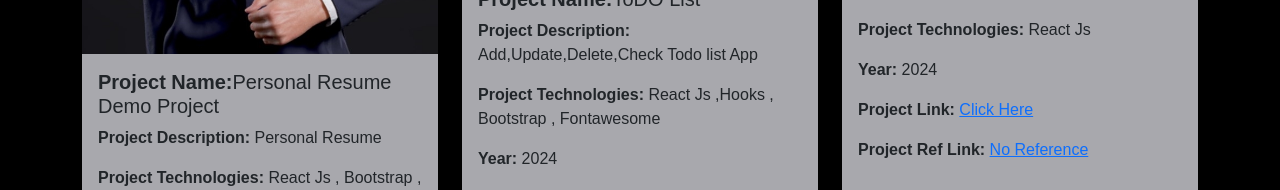
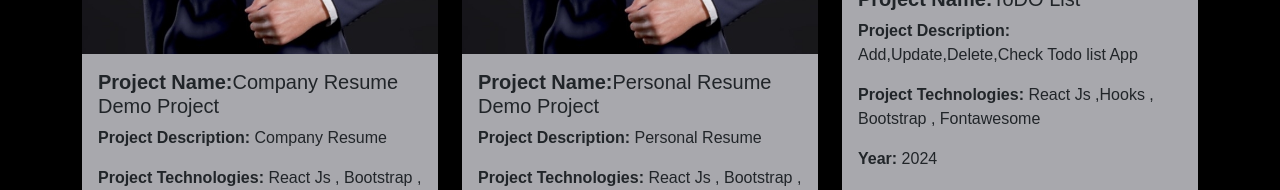
Before and after one commit to mostafamohamedmostafa/moustappha, a React (Create React App) app: page / in a window 1280 px wide. Shown: the part 5445-5635 px from the top of the page. Built offline with nearby package versions, Linux system fonts and the light colour scheme; a web font is replaced by a local one.

Commit message:
adding new projects

```diff
--- a/src/Component/Data.js
+++ b/src/Component/Data.js
@@ -10,6 +10,7 @@ import HTML5 from "../img/Html.png";
 
 import Techvalleylogo from "../img/Tech-Valley-Egypt-Logo-1024x1024.png";
 import Tybiafishlogo from "../img/Tybiafishlogo.png";
+import companyresume from "../img/companyresume.png";
 import PersonalResume from "../img/PersonalResume.jpg";
 import Commingsoon from "../img/Commingsoon.png";
 import todoapp from "../img/todoapp.png";
@@ -120,6 +121,19 @@ const ProjectsMade = [
 ];
 
 const DemosProjects = [
+  {
+    ProjectName: "Company Resume Demo Project",
+    ProjectDemosDescription: " Company Resume  ",
+    ProjectDemosTechnologies:
+      " React Js , Bootstrap , Aos Animation , React Router , React Icons , GitHub Pages ",
+    Year: "2024",
+    IMG: PersonalResume,
+    IMGAlt: "Personal Resume",
+    Link: "https://mostafamohamedmostafa.github.io/company-resume",
+    LinkRef: "",
+    LinkText: "No Reference ",
+  },
+
   {
     ProjectName: "Personal Resume Demo Project",
     ProjectDemosDescription: " Personal Resume  ",
```
Also changed, not shown: src/img/companyresume.png (added).
